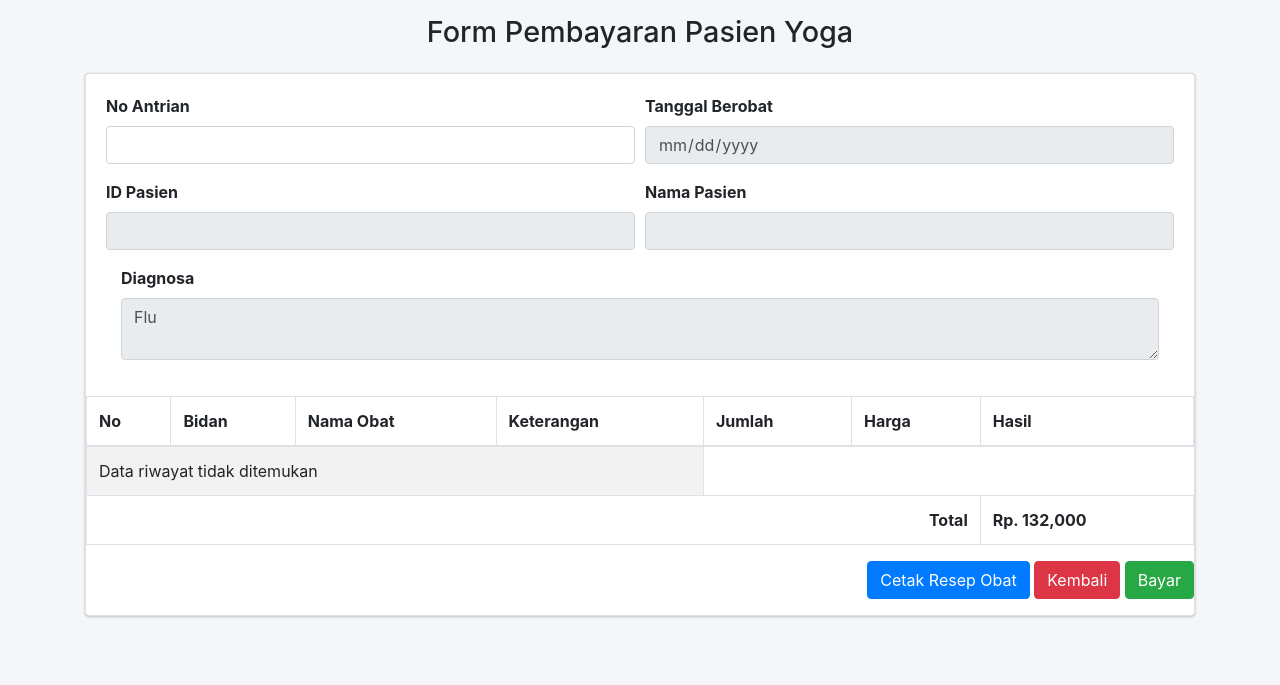
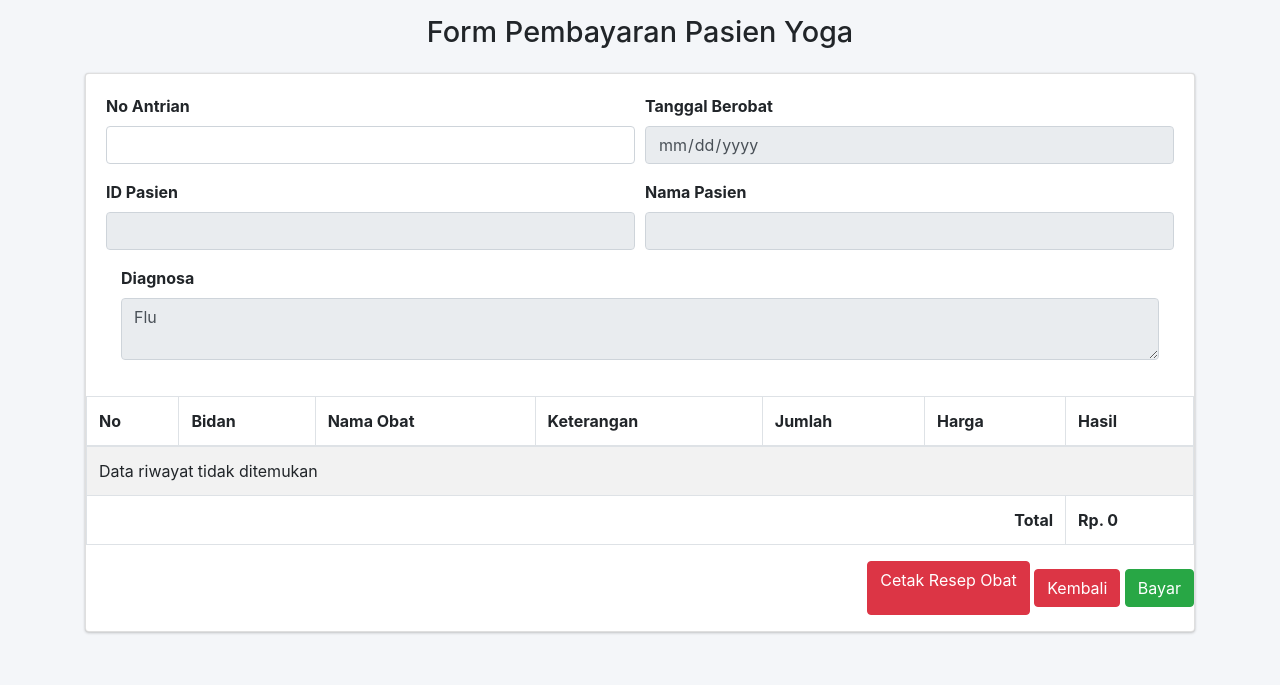
Before and after one commit to nazila-rizki/progres1, a CodeIgniter 4 app: template app/Views/bidan/rekam.php in a window 1280 px wide. Shown: the top 685 px of the page. Run offline with PHP 8.4 and a stand-in for CodeIgniter, Linux system fonts and the light colour scheme; the template is opened without the code that fills it, so the values that code supplies are empty; some libraries are stand-ins or nearby versions.

Commit message:
Update rekam.php

```diff
--- a/app/Views/bidan/rekam.php
+++ b/app/Views/bidan/rekam.php
@@ -29,12 +29,12 @@
         <div class="container">
           <div class="card">
             <div class="card-body">
-
               <form>
                 <div class="form-row">
                   <div class="form-group col-md-6">
                     <label for="no_antrian" class="form-label">No Antrian</label>
                     <input type="text" class="form-control" id="no_antrian" name="no_antrian" required>
+
                   </div>
 
                   <div class="form-group col-md-6">
@@ -60,8 +60,8 @@
                   <label for="diagnosa">Diagnosa</label>
                   <textarea class="form-control" id="diagnosa" rows="" readonly>Flu</textarea>
                 </div>
+              </form>
             </div>
-
 
             <div class="table-responsive">
               <table class="table table-bordered table-striped">
@@ -77,44 +77,52 @@
                   </tr>
                 </thead>
                 <tbody>
+                  <?php
+                  $grandTotal = 0; // Inisialisasi variabel grand total
+                  ?>
                   <?php $no = 1; ?>
                   <?php if (!empty($riwayat)): ?>
-                    <?php foreach ($riwayat as $item): ?>
-                      <tr>
-                        <td><?= $no++ ?></td>
-                        <td><?= $item['nm_user'] ?></td>
-                        <td><?= $item['nm_obat']  ?></td>
-                        <td><?= $item['keterangan'] ?></td>
-                      </tr>
-                    <?php endforeach; ?>
+                    <tr>
+                      <td><?= $no++ ?></td>
+                      <td><?= $riwayat['nm_user'] ?></td>
+                      <td><?= $obat['nm_obat'] ?></td>
+                      <td><?= $riwayat['keterangan'] ?></td>
+                      <td><?= $riwayat['jumlah'] ?></td>
+                      <td><?= number_format($obat['harga'], 0, ',', '.') ?></td>
+                      <td><?= number_format($riwayat['jumlah'] * $obat['harga'], 0, ',', '.') ?></td>
+                    </tr>
+                    <?php
+                    // Hitung grand total (jumlah * harga) dan tambahkan ke $grandTotal
+                    $grandTotal += $riwayat['jumlah'] * $obat['harga'];
+                    ?>
                   <?php else: ?>
                     <tr>
-                      <td colspan="4">Data riwayat tidak ditemukan</td>
+                      <td colspan="7">Data riwayat tidak ditemukan</td>
                     </tr>
                   <?php endif; ?>
+                </tbody>
 
-
-                </tbody>
                 <tfoot>
                   <tr>
                     <th colspan="6" class="text-right">Total</th>
-                    <th>Rp. 132,000</th>
+                    <th>Rp. <?= number_format($grandTotal, 0, ',', '.') ?></th>
                   </tr>
                 </tfoot>
               </table>
             </div>
 
             <div class="form-group text-right">
-              <a href="#" class="btn btn-primary">Cetak Resep Obat</a>
+              <a href="<?= base_url('/BidanController/generatePdfReport') ?>" class="btn btn-danger">
+                <i class="far fa-circle nav-icon"></i>
+                <p>Cetak Resep Obat</p>
+              </a>
               <a href="#" class="btn btn-danger">Kembali</a>
               <a href="#" class="btn btn-success">Bayar</a>
             </div>
-            </form>
           </div>
         </div>
       </div>
     </div>
-  </div>
   </div>
 
   <!-- Tambahkan JS AdminLTE -->
```
